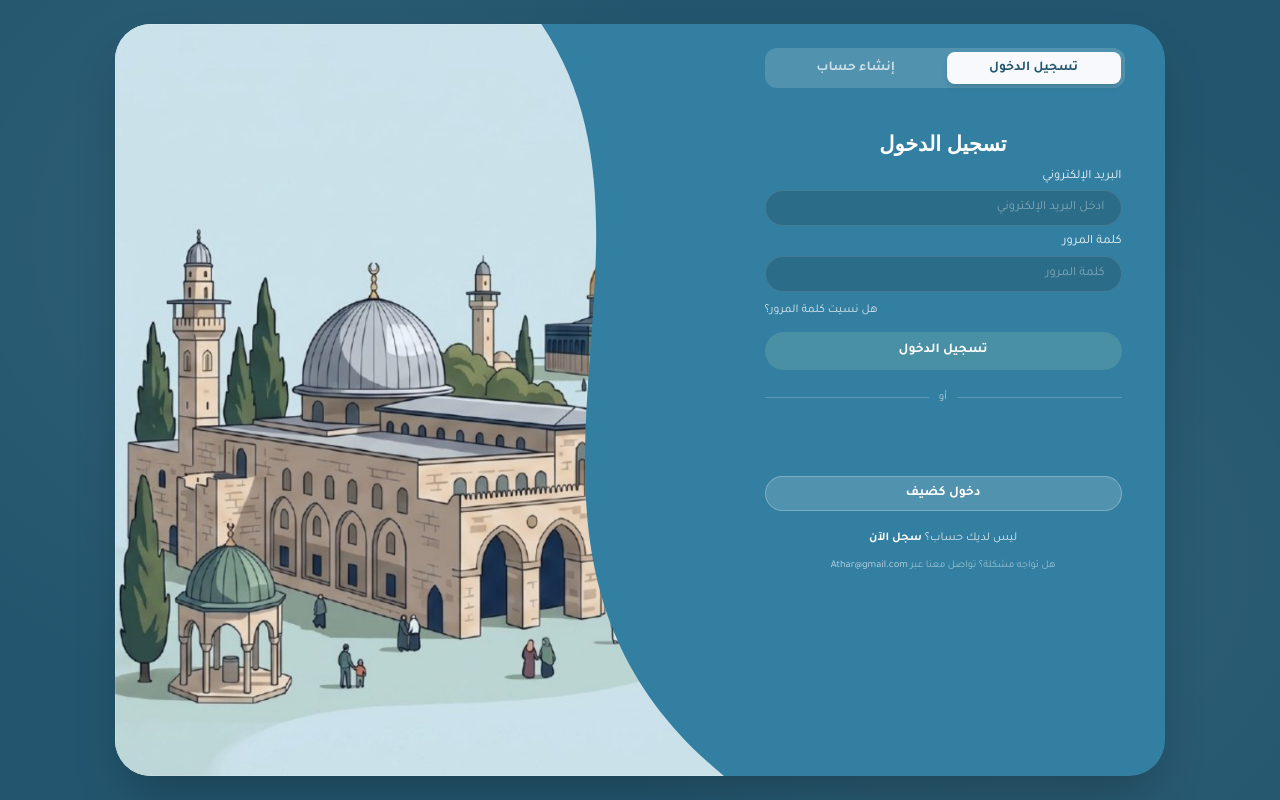
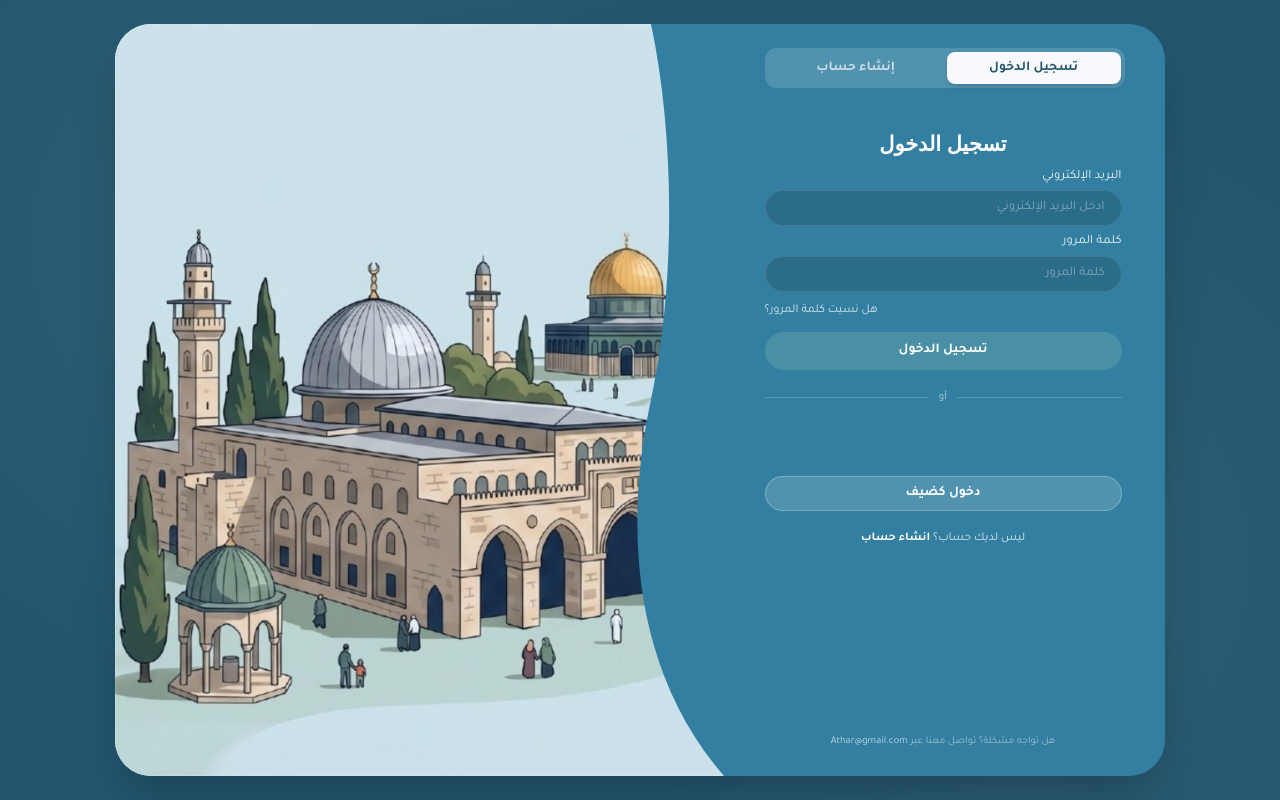
Before and after one commit to AshrafRedaRadi/Athar, a React (Vite) app: page / in a window 1280 px wide. Built offline with nearby package versions, Linux system fonts and the light colour scheme; no server answers; a web font is replaced by a local one.

Commit message:
fix the gap between image and form in login page

```diff
--- a/src/components/auth/AuthLayout.jsx
+++ b/src/components/auth/AuthLayout.jsx
@@ -39,7 +39,7 @@ export default function AuthLayout({ children }) {
             viewBox="0 0 100 100"
             preserveAspectRatio="none"
           >
-            <path d="M70,0 C95,30 55,70 100,100 L100,100 L100,0 Z" fill="#337FA1" />
+            <path d="M88,0 C92,15 92,35 88,50 C84,65 84,85 100,100 L100,100 L100,0 Z" fill="#337FA1" />
           </svg>
         </div>
 
--- a/src/pages/Login.jsx
+++ b/src/pages/Login.jsx
@@ -177,8 +177,9 @@ export default function Login() {
               to="/signup"
               className="text-white font-bold no-underline hover:underline font-2"
             >
-              سجل الآن
+               انشاء حساب
             </Link>
+          </div>
 
           <div className="text-center text-[0.65rem] font-[Tajawal,sans-serif] mt-auto pt-3 pb-1">
             <p className="text-white/50 leading-tight">
@@ -186,7 +187,6 @@ export default function Login() {
               <span className="text-white/70">Athar@gmail.com</span>
             </p>
           </div>
-          </div>
         </div>
       </AuthCard>
     </AuthLayout>
--- a/src/pages/Signup.jsx
+++ b/src/pages/Signup.jsx
@@ -315,13 +315,13 @@ export default function Signup() {
                 </Link>
               </div>
 
+              </div>
               {/* Footer */}
               <div className="text-center text-[0.65rem] font-[Tajawal,sans-serif] mt-auto pt-3 pb-1">
                 <p className="text-white/50 leading-tight">
                   هل تواجه مشكلة؟ تواصل معنا عبر{' '}
                   <span className="text-white/70">Athar@gmail.com</span>
                 </p>
-              </div>
             </div>
           </form>
         </div>
```
